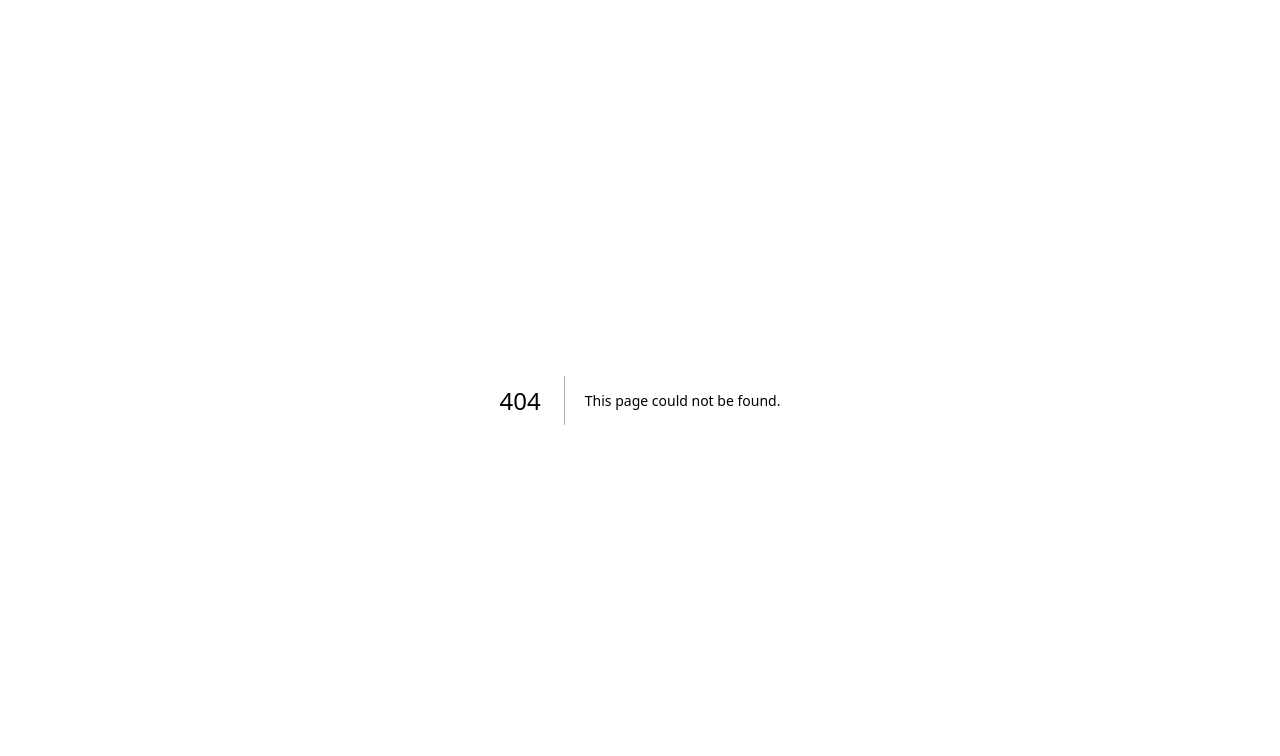
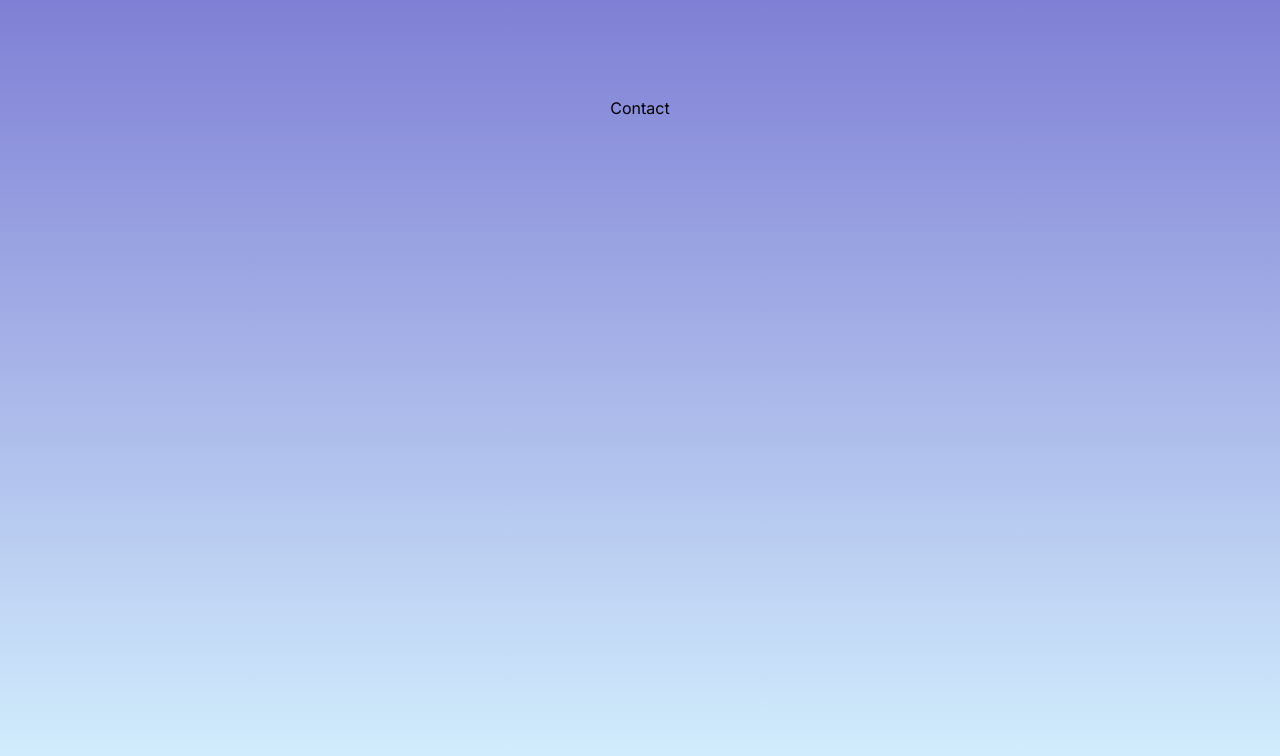
Before and after one commit to robinesp/personal-page, a Next.js app: page /contact in a window 1280 px wide. Before the commit this address had no page. Shown: the top 756 px of the page. Built offline with nearby package versions, Linux system fonts and the light colour scheme.

Commit message:
page structure

```diff
--- /dev/null
+++ b/src/app/contact/page.tsx
@@ -0,0 +1,7 @@
+export default function Contact() {
+  return (
+    <main className="flex min-h-screen flex-col items-center justify-between p-24">
+      Contact
+    </main>
+  );
+}
--- /dev/null
+++ b/src/app/experience/page.tsx
@@ -0,0 +1,7 @@
+export default function Experience() {
+  return (
+    <main className="flex min-h-screen flex-col items-center justify-between p-24">
+      Experience
+    </main>
+  );
+}
--- a/src/app/globals.css
+++ b/src/app/globals.css
@@ -4,8 +4,8 @@
 
 :root {
   --foreground-rgb: 0, 0, 0;
-  --background-start-rgb: 214, 219, 220;
-  --background-end-rgb: 255, 255, 255;
+  --background-start-rgb: 127, 127, 213;
+  --background-end-rgb: 214, 243, 255;
 }
 
 @media (prefers-color-scheme: dark) {
--- a/src/app/layout.tsx
+++ b/src/app/layout.tsx
@@ -5,8 +5,8 @@ import "./globals.css";
 const inter = Inter({ subsets: ["latin"] });
 
 export const metadata: Metadata = {
-  title: "Create Next App",
-  description: "Generated by create next app",
+  title: "Robin Esposito",
+  description: "Portfolio",
 };
 
 export default function RootLayout({
--- a/src/app/page.tsx
+++ b/src/app/page.tsx
@@ -3,7 +3,7 @@ import Image from "next/image";
 export default function Home() {
   return (
     <main className="flex min-h-screen flex-col items-center justify-between p-24">
-      <div className="z-10 max-w-5xl w-full items-center justify-between font-mono text-sm lg:flex">
+      {/* <div className="z-10 max-w-5xl w-full items-center justify-between font-mono text-sm lg:flex">
         <p className="fixed left-0 top-0 flex w-full justify-center border-b border-gray-300 bg-gradient-to-b from-zinc-200 pb-6 pt-8 backdrop-blur-2xl dark:border-neutral-800 dark:bg-zinc-800/30 dark:from-inherit lg:static lg:w-auto  lg:rounded-xl lg:border lg:bg-gray-200 lg:p-4 lg:dark:bg-zinc-800/30">
           Get started by editing&nbsp;
           <code className="font-mono font-bold">src/app/page.tsx</code>
@@ -107,7 +107,7 @@ export default function Home() {
             Instantly deploy your Next.js site to a shareable URL with Vercel.
           </p>
         </a>
-      </div>
+      </div> */}
     </main>
   );
 }
--- /dev/null
+++ b/src/app/skills/page.tsx
@@ -0,0 +1,7 @@
+export default function Skills() {
+  return (
+    <main className="flex min-h-screen flex-col items-center justify-between p-24">
+      Skills
+    </main>
+  );
+}
```
